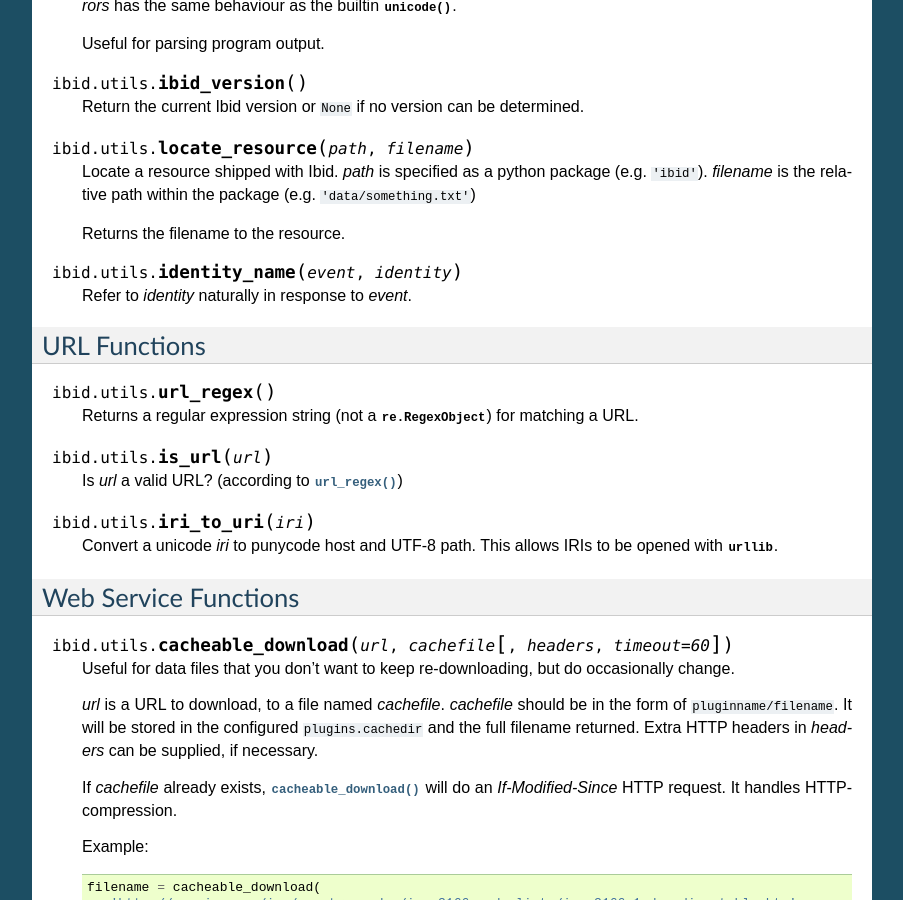
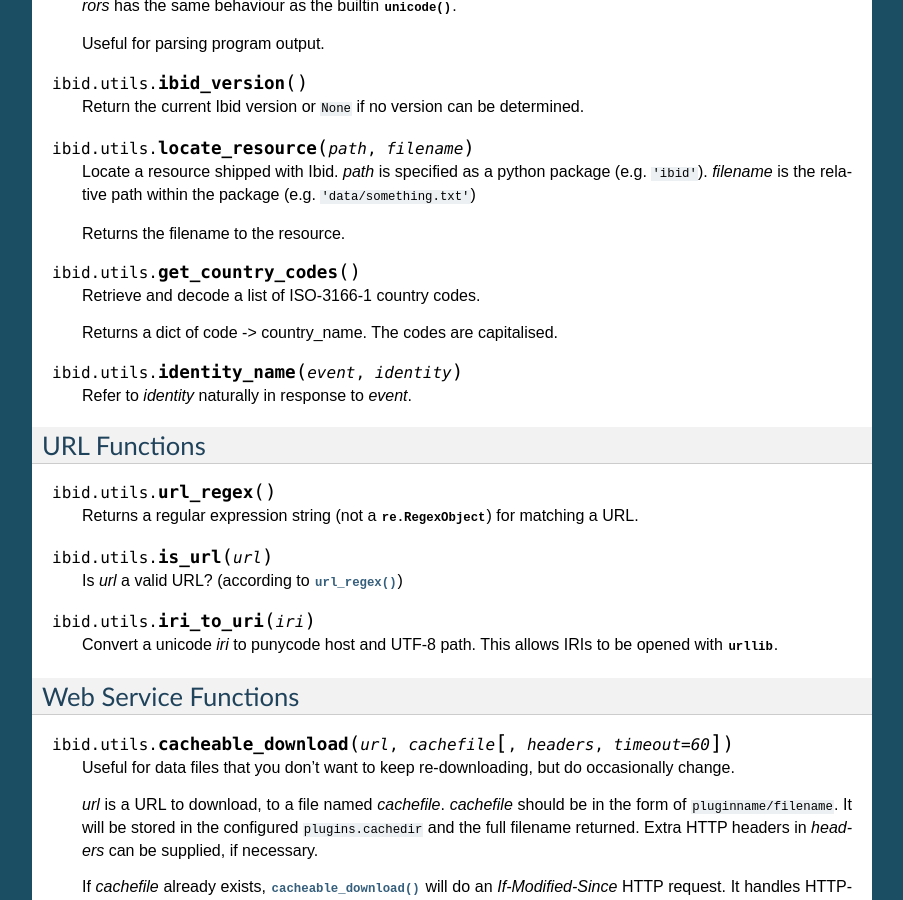
Before and after one commit to ibid/ibid, a Sphinx documentation site: the page built from docs/api/ibid.utils.rst, in a window 1280 px wide and 900 px high, scrolled down 1632 px. Shown: the whole window, without its empty margins (198-1101 px from the left). Built offline with Sphinx 7.4.7, drawn with Linux system fonts in a browser that asks for light colours.

Commit message:
Document ibid.utils.get_country_codes

```diff
--- a/docs/api/ibid.utils.rst
+++ b/docs/api/ibid.utils.rst
@@ -125,9 +125,16 @@ String Functions
 
    Returns the filename to the resource.
 
+.. function:: get_country_codes()
+
+   Retrieve and decode a list of ISO-3166-1 country codes.
+
+   Returns a dict of code -> country_name.
+   The codes are capitalised.
+
 .. function:: identity_name(event, identity)
 
-    Refer to *identity* naturally in response to *event*.
+   Refer to *identity* naturally in response to *event*.
 
 URL Functions
 -------------
```
